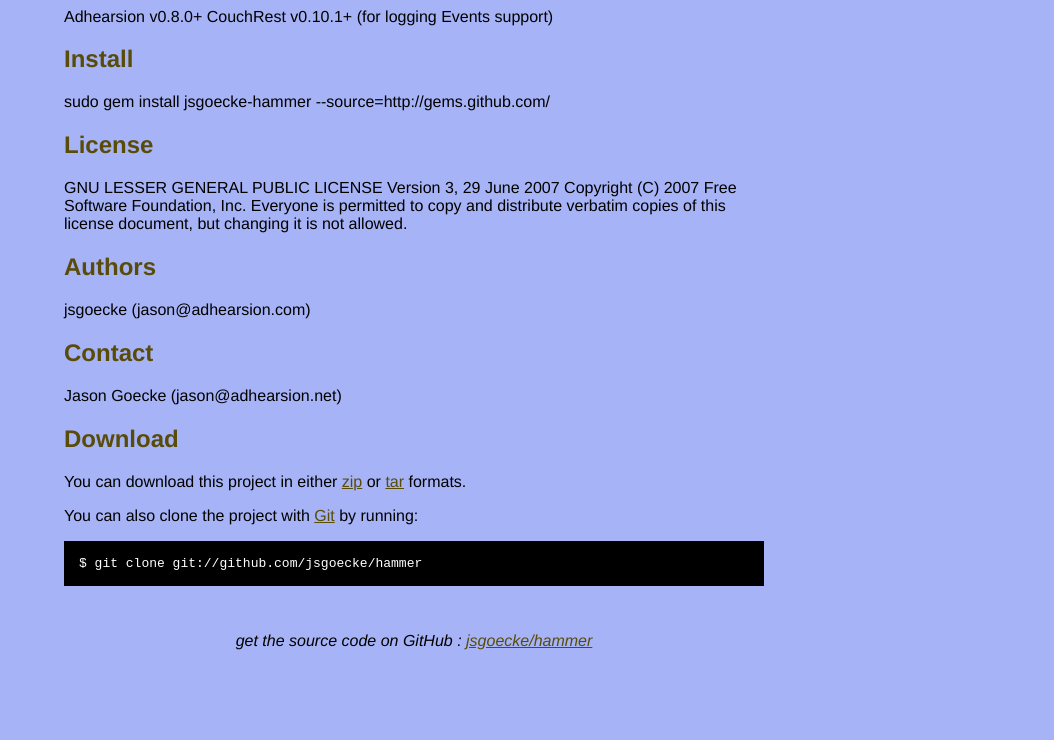
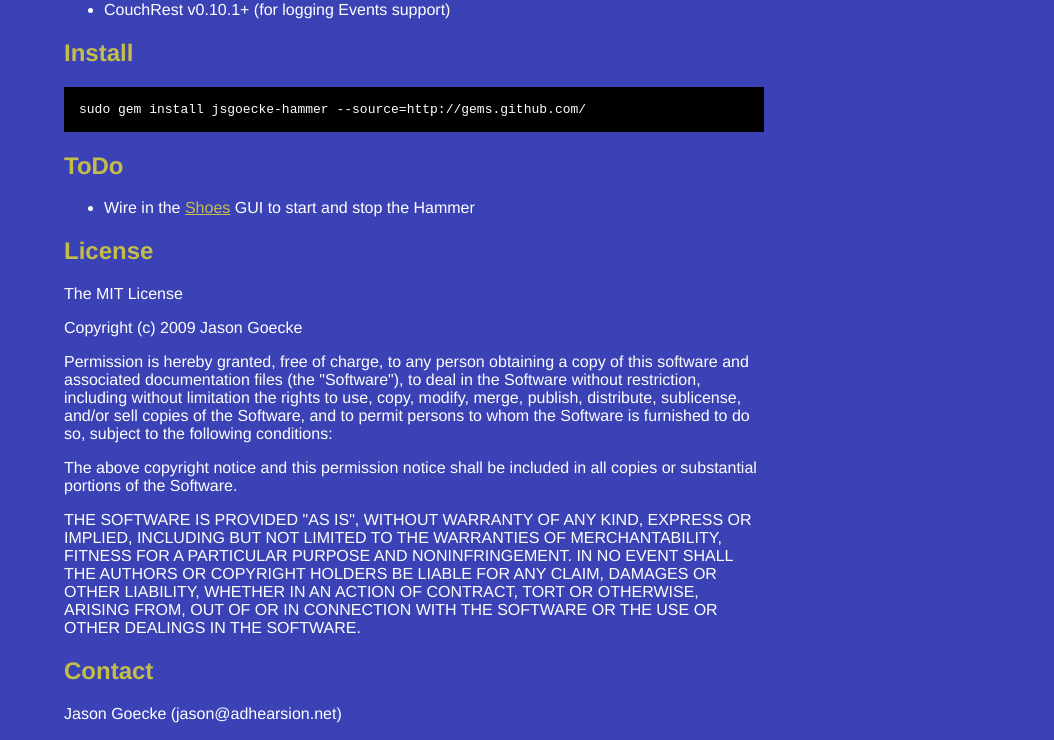
Before and after one commit to jsgoecke/call-tester, a plain HTML site: page index.html in a window 1280 px wide. Shown: the part 365-1105 px from the top of the page, without its empty margins (226-1280 px from the left). Before the commit the page ends 1023 px from the top, so only its background shows below. Drawn offline with Linux system fonts and the light colour scheme.

Commit message:
Reformatted the HTML for the Page

```diff
--- a/index.html
+++ b/index.html
@@ -1,6 +1,3 @@
-<!DOCTYPE html PUBLIC "-//W3C//DTD XHTML 1.0 Strict//EN"
-	"http://www.w3.org/TR/xhtml1/DTD/xhtml1-strict.dtd">
-
 <html xmlns="http://www.w3.org/1999/xhtml" xml:lang="en" lang="en">
 <head>
   <meta http-equiv="Content-Type" content="text/html; charset=utf-8"/>
@@ -10,26 +7,27 @@
   <style type="text/css">
 		body {
 		margin-top: 1.0em;
-  		background-color: #a6b3f6;
+		background-color: #3a42b6;
 		  font-family: "helvetica";
-  		color: #000000;
+		color: #ffffff;
         }
         #container {
           margin: 0 auto;
           width: 700px;
         }
-		h1 { font-size: 3.8em; color: #594c09; margin-bottom: 3px; }
+		h1 { font-size: 3.8em; color: #c5bd49; margin-bottom: 3px; }
 		h1 .small { font-size: 0.4em; }
 		h1 a { text-decoration: none }
-		h2 { font-size: 1.5em; color: #594c09; }
-    h3 { text-align: center; color: #594c09; }
-    a { color: #594c09; }
+		h2 { font-size: 1.5em; color: #c5bd49; }
+        h3 { text-align: center; color: #c5bd49; }
+        a { color: #c5bd49; }
         .description { font-size: 1.2em; margin-bottom: 30px; margin-top: 30px; font-style: italic;}
         .download { float: right; }
 		pre { background: #000; color: #fff; padding: 15px;}
         hr { border: 0; width: 80%; border-bottom: 1px solid #aaa}
         .footer { text-align:center; padding-top:30px; font-style: italic; }
   </style>
+
 
 </head>
 
@@ -53,21 +51,28 @@
     </div>
 
     <p>The Hammer is used to generate live inbound call load on an Asterisk or any other telephony system. The Hammer also provides a facility to play DTMF tones at the beginning of a call in order to traverse an IVR menu and reach various inbound call routes. The intent is use this facility in both engineering QA as well as a tool for operations in the field to load test each and every Asterisk or voice platform implementation. </p><h2>Dependencies</h2>
-<p>Adhearsion v0.8.0+
-CouchRest v0.10.1+ (for logging Events support)</p>
+<p>
+   <ul>
+	<li>Adhearsion v0.8.0+</li>
+    <li>CouchRest v0.10.1+ (for logging Events support)</li>
+   </ul>
+</p>
 <h2>Install</h2>
-<p>sudo gem install jsgoecke-hammer --source=http://gems.github.com/</p>
+<p><pre>sudo gem install jsgoecke-hammer --source=http://gems.github.com/</pre></p>
+
+<h2>ToDo</h2>
+<p><ul><li>Wire in the <a href="http://shoooes.net/">Shoes</a> GUI to start and stop the Hammer</li></ul></p>
+
 <h2>License</h2>
-<p>GNU LESSER GENERAL PUBLIC LICENSE
+<p>The MIT License</p>
 
-Version 3, 29 June 2007
+<p>Copyright (c) 2009 Jason Goecke</p>
 
-Copyright (C) 2007 Free Software Foundation, Inc. <http://fsf.org/>
+<p>Permission is hereby granted, free of charge, to any person obtaining a copy of this software and associated documentation files (the "Software"), to deal in the Software without restriction, including without limitation the rights to use, copy, modify, merge, publish, distribute, sublicense, and/or sell copies of the Software, and to permit persons to whom the Software is furnished to do so, subject to the following conditions:</p>
 
-Everyone is permitted to copy and distribute verbatim copies of this license document, but changing it is not allowed.</p>
-<h2>Authors</h2>
-<p>jsgoecke (jason@adhearsion.com)
-<br/></p>
+<p>The above copyright notice and this permission notice shall be included in all copies or substantial portions of the Software.</p>
+
+<p>THE SOFTWARE IS PROVIDED "AS IS", WITHOUT WARRANTY OF ANY KIND, EXPRESS OR IMPLIED, INCLUDING BUT NOT LIMITED TO THE WARRANTIES OF MERCHANTABILITY, FITNESS FOR A PARTICULAR PURPOSE AND NONINFRINGEMENT. IN NO EVENT SHALL THE AUTHORS OR COPYRIGHT HOLDERS BE LIABLE FOR ANY CLAIM, DAMAGES OR OTHER LIABILITY, WHETHER IN AN ACTION OF CONTRACT, TORT OR OTHERWISE, ARISING FROM, OUT OF OR IN CONNECTION WITH THE SOFTWARE OR THE USE OR OTHER DEALINGS IN THE SOFTWARE.</p>
 <h2>Contact</h2>
 <p>Jason Goecke (jason@adhearsion.net)</p>
 
@@ -89,6 +94,15 @@ Everyone is permitted to copy and distribute verbatim copies of this license doc
 
   </div>
 
+<script type="text/javascript">
+var gaJsHost = (("https:" == document.location.protocol) ? "https://ssl." : "http://www.");
+document.write(unescape("%3Cscript src='" + gaJsHost + "google-analytics.com/ga.js' type='text/javascript'%3E%3C/script%3E"));
+</script>
+<script type="text/javascript">
+try {
+var pageTracker = _gat._getTracker("UA-4131306-4");
+pageTracker._trackPageview();
+} catch(err) {}</script>
 
 </body>
 </html>
```
Lines whose indentation alone changed are shown as unchanged.
